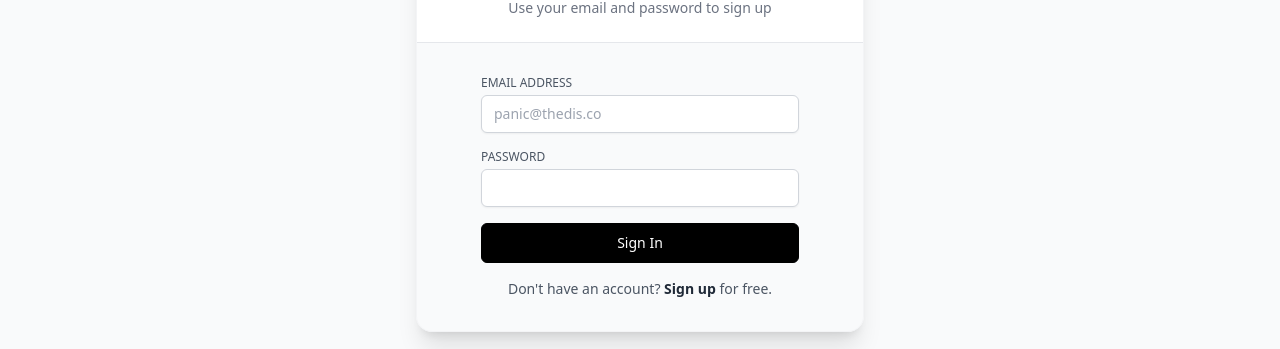
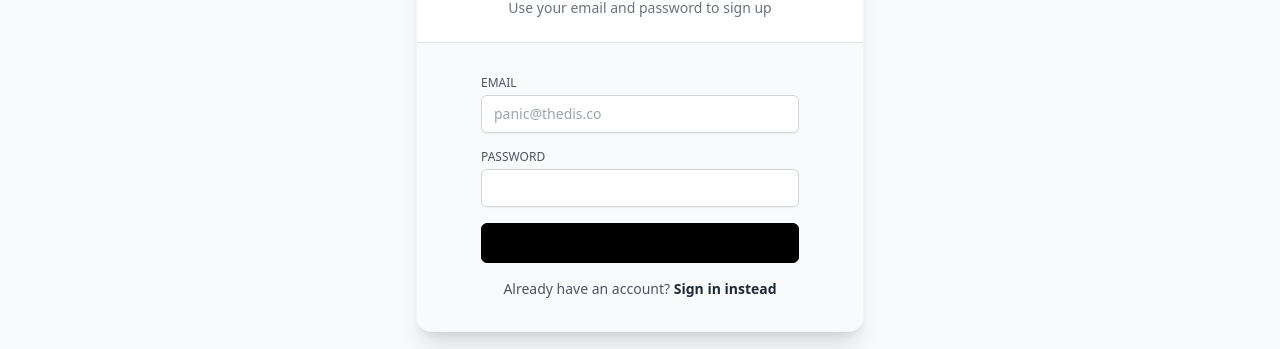
Before and after one commit to scamscannet/scamscan-website, a Next.js app: page /en/register in a window 1280 px wide. Shown: the part 358-707 px from the top of the page. Built offline with nearby package versions, Linux system fonts and the light colour scheme; no server answers.

Commit message:
multi lang login/register

```diff
--- a/app/[lang]/login/page.tsx
+++ b/app/[lang]/login/page.tsx
@@ -31,7 +31,7 @@ export default async function Login({
           </p>
         </div>
         {/* <Form type="login" dictionary={dictionary["formLogin"]} lang={lang} /> */}
-        <Form type="login"/>
+        <Form type="login" lang={lang} dictionary={dictionary["formLogin"]} />
       </div>
     </div>
   );
--- a/app/[lang]/register/page.tsx
+++ b/app/[lang]/register/page.tsx
@@ -31,7 +31,11 @@ export default async function Login({
           </p>
         </div>
         {/* <Form type="register" dictionary={dictionary["formLogin"]} lang={lang} /> */}
-        <Form type="login"/>
+        <Form
+          type="register"
+          lang={lang}
+          dictionary={dictionary["formLogin"]}
+        />
       </div>
     </div>
   );
--- a/components/form.tsx
+++ b/components/form.tsx
@@ -7,7 +7,26 @@ import toast from "react-hot-toast";
 import Link from "next/link";
 import { useRouter } from "next/navigation";
 
-export default function Form({ type }: { type: "login" | "register" }) {
+export default function Form({
+  type,
+  lang,
+  dictionary,
+}: {
+  type: "login" | "register";
+  lang: string;
+  dictionary: {
+    email: string;
+    password: string;
+    forgotPassword: string;
+    noAccount: string;
+    alreadyAccount: string;
+    registerForFree: string;
+    signInInstead: string;
+    signUp: string;
+    signIn: string;
+    statusCreated: string;
+  };
+}) {
   const [loading, setLoading] = useState(false);
   const router = useRouter();
 
@@ -25,7 +44,7 @@ export default function Form({ type }: { type: "login" | "register" }) {
           }).then(({ ok, error }) => {
             setLoading(false);
             if (ok) {
-              router.push("/protected");
+              router.push("#");
             } else {
               toast.error(error);
             }
@@ -43,7 +62,7 @@ export default function Form({ type }: { type: "login" | "register" }) {
           }).then(async (res) => {
             setLoading(false);
             if (res.status === 200) {
-              toast.success("Account created! Redirecting to login...");
+              toast.success(dictionary.statusCreated);
               setTimeout(() => {
                 router.push("/login");
               }, 2000);
@@ -60,7 +79,7 @@ export default function Form({ type }: { type: "login" | "register" }) {
           htmlFor="email"
           className="block text-xs text-gray-600 uppercase"
         >
-          Email Address
+          {dictionary.email}
         </label>
         <input
           id="email"
@@ -77,7 +96,7 @@ export default function Form({ type }: { type: "login" | "register" }) {
           htmlFor="password"
           className="block text-xs text-gray-600 uppercase"
         >
-          Password
+          {dictionary.password}
         </label>
         <input
           id="password"
@@ -98,24 +117,25 @@ export default function Form({ type }: { type: "login" | "register" }) {
         {loading ? (
           <LoadingDots color="#808080" />
         ) : (
-          <p>{type === "login" ? "Sign In" : "Sign Up"}</p>
+          <p>{type === "login" ? dictionary.signIn : dictionary.signUp}</p>
         )}
       </button>
       {type === "login" ? (
         <p className="text-center text-sm text-gray-600">
-          Don&apos;t have an account?{" "}
-          <Link href="/register" className="font-semibold text-gray-800">
-            Sign up
+          {dictionary.noAccount}{" "}
+          <Link
+            href={lang + "/register"}
+            className="font-semibold text-gray-800"
+          >
+            {dictionary.registerForFree}
           </Link>{" "}
-          for free.
         </p>
       ) : (
         <p className="text-center text-sm text-gray-600">
-          Already have an account?{" "}
-          <Link href="/login" className="font-semibold text-gray-800">
-            Sign in
+          {dictionary.alreadyAccount}{" "}
+          <Link href={lang + "/login"} className="font-semibold text-gray-800">
+            {dictionary.signInInstead}
           </Link>{" "}
-          instead.
         </p>
       )}
     </form>
```
